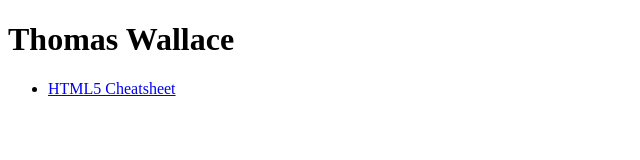
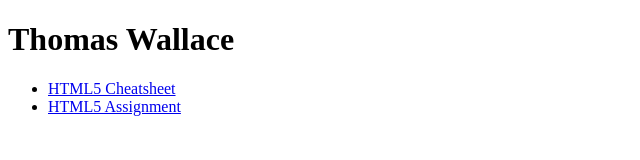
Before and after one commit to ThomasWallace/it-onyx, a plain HTML site: page index.html in a window 1280 px wide. Shown: the whole page, without its empty margins (0-640 px from the left). Drawn offline with Linux system fonts and the light colour scheme.

Commit message:
Added First HTML Assignment

```diff
--- a/index.html
+++ b/index.html
@@ -11,6 +11,7 @@
   <nav>
   <ul>
     <li><a href="cheatsheet/index.html">HTML5 Cheatsheet</a></li>
+    <li><a href="prototype/index.html">HTML5 Assignment</a></li>
   </ul>
   </nav>
 </body>
```
Also changed, not shown: prototype/assets/css/style.css (added), prototype/assets/img/gordo.jpeg (added), prototype/assets/js/scripts.js (added), prototype/index.html (added).
